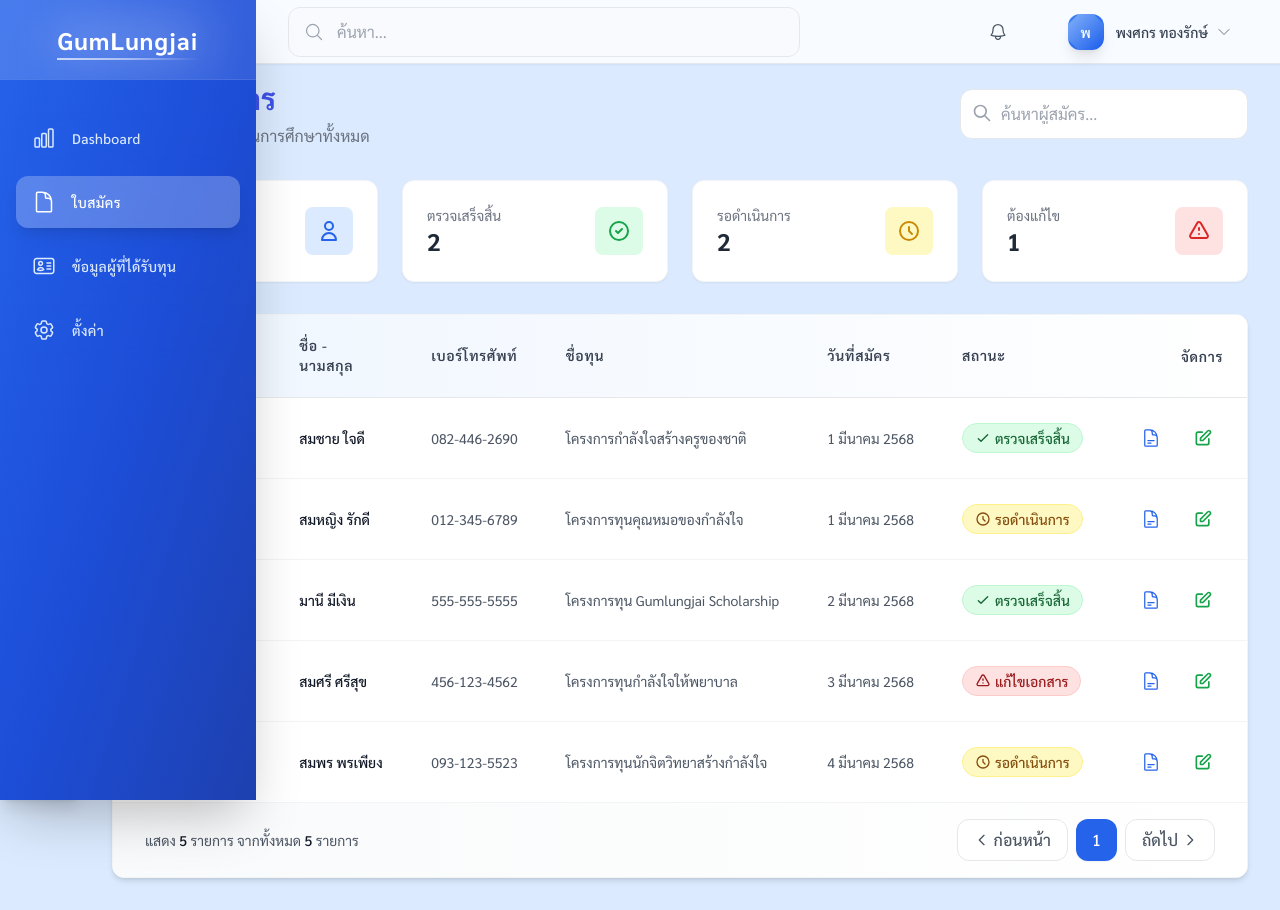
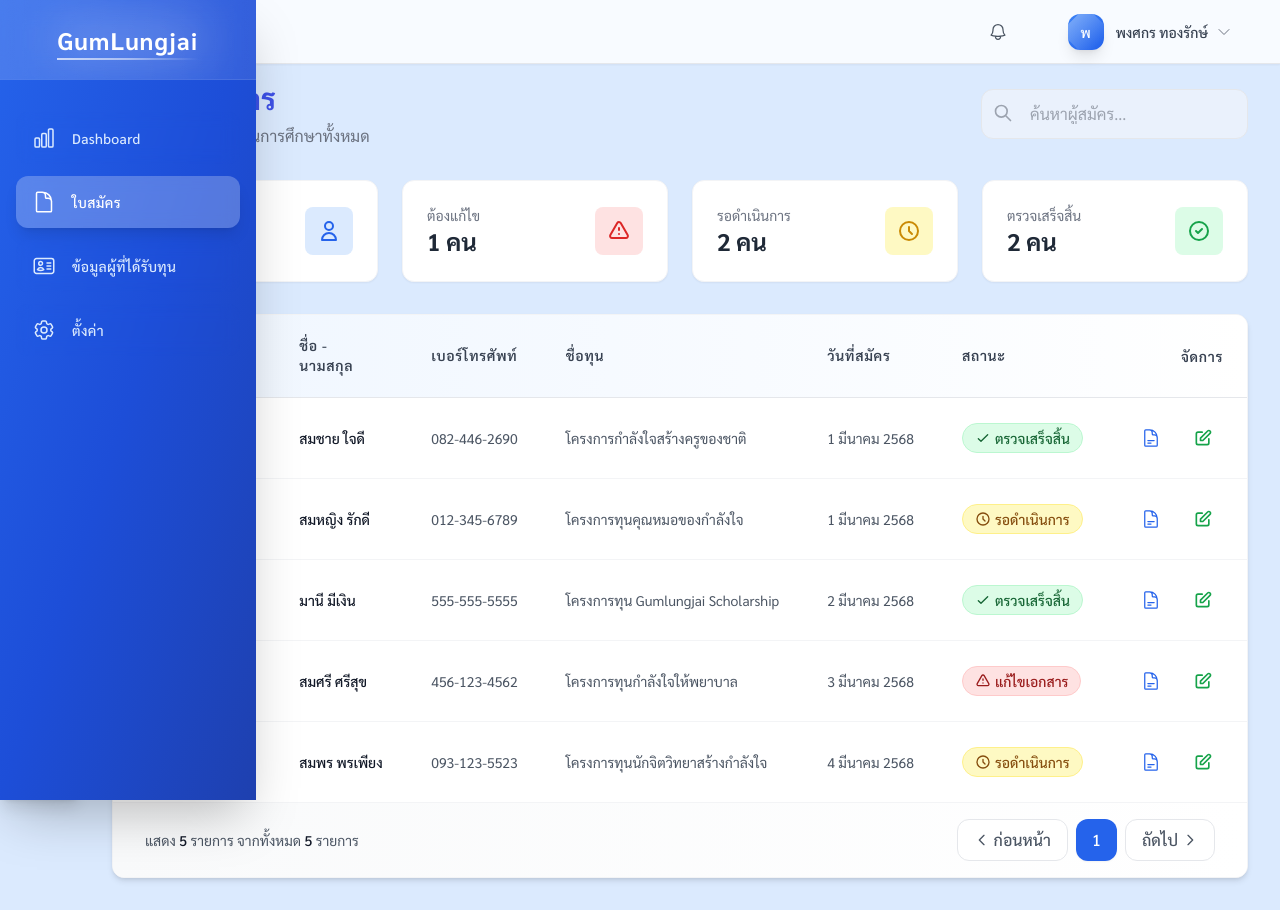
Before and after one commit to CKMarineTest/LoginGumlungjai, a Vue app: page /thegift_backoffice/registerform in a window 1280 px wide. Built offline with nearby package versions, Linux system fonts and the light colour scheme.

Commit message:
Revision 44

```diff
--- a/package.json
+++ b/package.json
@@ -15,6 +15,7 @@
     "jspdf": "^2.5.2",
     "lucide-vue-next": "^0.473.0",
     "pinia": "^3.0.1",
+    "sweetalert2": "^11.17.2",
     "vue": "^3.2.13",
     "vue-router": "^4.5.0",
     "vue3-toastify": "^0.2.8"
--- a/src/components/Menu/SidebarComponent.vue
+++ b/src/components/Menu/SidebarComponent.vue
@@ -59,10 +59,10 @@
           :class="[isExpanded ? 'left-64' : 'left-20']">
           <div class="flex-1 max-w-lg">
             <div class="relative group">
-              <magnifying-glass-icon
-                class="w-5 h-5 absolute left-4 top-1/2 transform -translate-y-1/2 text-gray-400 transition-colors duration-300 group-hover:text-blue-500" />
-              <input type="text" v-model="searchQuery" placeholder="ค้นหา..."
-                class="w-full pl-12 pr-4 py-3 rounded-xl border border-gray-200 focus:outline-none focus:ring-2 focus:ring-blue-500 focus:border-transparent transition-all duration-300 bg-gray-50/50 hover:bg-white/90">
+              <!-- <magnifying-glass-icon
+                class="w-5 h-5 absolute left-4 top-1/2 transform -translate-y-1/2 text-gray-400 transition-colors duration-300 group-hover:text-blue-500" /> -->
+              <!-- <input type="text" v-model="searchQuery" placeholder="ค้นหา..."
+                class="w-full pl-12 pr-4 py-3 rounded-xl border border-gray-200 focus:outline-none focus:ring-2 focus:ring-blue-500 focus:border-transparent transition-all duration-300 bg-gray-50/50 hover:bg-white/90"> -->
               <div
                 class="absolute inset-0 border border-transparent group-hover:border-blue-100 rounded-xl pointer-events-none transition-colors duration-300">
               </div>
@@ -166,7 +166,7 @@ import {
   Cog6ToothIcon,
   BellIcon,
   ChevronDownIcon,
-  MagnifyingGlassIcon,
+  // MagnifyingGlassIcon,
   DocumentIcon,
   UserIcon,
   IdentificationIcon
@@ -176,7 +176,7 @@ const router = useRouter();
 const isExpanded = ref(false);
 const showNotifications = ref(false);
 const showProfileMenu = ref(false);
-const searchQuery = ref('');
+// const searchQuery = ref('');
 const userName = ref('พงศกร ทองรักษ์');
 
 const menuItems = ref([
--- a/src/components/PrintDataComponent.vue
+++ b/src/components/PrintDataComponent.vue
@@ -1,6 +1,6 @@
 <template>
     <div class="flex justify-end">
-        <button class="bg-blue-500 shadow-lg w-40 rounded-lg p-2 text-white hover:bg-blue-600" @click="handlePrintData">
+        <button class="bg-blue-500 shadow-lg w-20 rounded-lg p-2 text-white hover:bg-blue-600" @click="handlePrintData">
             <center>
                 <PrinterIcon class="w-10 h-10" />
                 <p class="mt-1">Print</p>
--- a/src/components/RegisterFormComponent.vue
+++ b/src/components/RegisterFormComponent.vue
@@ -1,10 +1,9 @@
 <template>
-  <div
-    class="min-h-screen w-full bg-blue-100 flex"
-  >
+  <div class="min-h-screen w-full bg-blue-100 flex">
     <aside class="w-20 fixed left-0 top-0 bottom-0 bg-gray-900 shadow-lg z-10">
       <SidebarComponent />
     </aside>
+
     <main class="flex-1 ml-20 p-4 md:p-6 lg:p-8">
       <br />
       <br />
@@ -26,7 +25,7 @@
               v-model="searchQuery"
               type="text"
               placeholder="ค้นหาผู้สมัคร..."
-              class="pl-10 pr-4 py-3 w-full md:w-72 rounded-xl border border-gray-200 focus:border-blue-400 focus:ring-2 focus:ring-blue-100 transition-all duration-300 outline-none"
+              class="w-full pl-12 pr-4 py-3 rounded-xl border border-gray-200 focus:outline-none focus:ring-2 focus:ring-blue-500 focus:border-transparent transition-all duration-300 bg-gray-50/50 hover:bg-white/90"
             />
             <svg
               xmlns="http://www.w3.org/2000/svg"
@@ -51,11 +50,11 @@
           <div
             class="bg-white p-6 rounded-xl shadow-sm border border-gray-100 transform transition hover:scale-105 duration-300"
           >
-            <div class="flex justify-between items-center">
+            <div @click="filterByStatus()" class="flex justify-between items-center cursor-pointer">
               <div>
                 <p class="text-gray-500 text-sm">ผู้สมัครทั้งหมด</p>
                 <p class="text-2xl font-bold text-gray-800">
-                  {{ data.length }}
+                  {{ data.length }} คน
                 </p>
               </div>
               <div class="bg-blue-100 p-3 rounded-lg">
@@ -80,15 +79,17 @@
           <div
             class="bg-white p-6 rounded-xl shadow-sm border border-gray-100 transform transition hover:scale-105 duration-300"
           >
-            <div class="flex justify-between items-center">
+            <div @click="filterByStatus('แก้ไขเอกสาร')" class="flex justify-between items-center cursor-pointer">
               <div>
-                <p class="text-gray-500 text-sm">ตรวจเสร็จสิ้น</p>
-                <p class="text-2xl font-bold text-gray-800">{{ statusCounts['ตรวจเสร็จสิ้น'] || 0 }}</p>
+                <p class="text-gray-500 text-sm">ต้องแก้ไข</p>
+                <p class="text-2xl font-bold text-gray-800">
+                  {{ statusCounts["แก้ไขเอกสาร"] || 0 }} คน
+                </p>
               </div>
-              <div class="bg-green-100 p-3 rounded-lg">
+              <div class="bg-red-100 p-3 rounded-lg">
                 <svg
                   xmlns="http://www.w3.org/2000/svg"
-                  class="h-6 w-6 text-green-600"
+                  class="h-6 w-6 text-red-600"
                   fill="none"
                   viewBox="0 0 24 24"
                   stroke="currentColor"
@@ -97,7 +98,7 @@
                     stroke-linecap="round"
                     stroke-linejoin="round"
                     stroke-width="2"
-                    d="M9 12l2 2 4-4m6 2a9 9 0 11-18 0 9 9 0 0118 0z"
+                    d="M12 9v2m0 4h.01m-6.938 4h13.856c1.54 0 2.502-1.667 1.732-3L13.732 4c-.77-1.333-2.694-1.333-3.464 0L3.34 16c-.77 1.333.192 3 1.732 3z"
                   />
                 </svg>
               </div>
@@ -107,10 +108,12 @@
           <div
             class="bg-white p-6 rounded-xl shadow-sm border border-gray-100 transform transition hover:scale-105 duration-300"
           >
-            <div class="flex justify-between items-center">
+            <div @click="filterByStatus('รอดำเนินการ')" class="flex justify-between items-center cursor-pointer">
               <div>
                 <p class="text-gray-500 text-sm">รอดำเนินการ</p>
-                <p class="text-2xl font-bold text-gray-800">{{ statusCounts['รอดำเนินการ'] || 0 }}</p>
+                <p class="text-2xl font-bold text-gray-800">
+                  {{ statusCounts["รอดำเนินการ"] || 0 }} คน
+                </p>
               </div>
               <div class="bg-yellow-100 p-3 rounded-lg">
                 <svg
@@ -134,15 +137,17 @@
           <div
             class="bg-white p-6 rounded-xl shadow-sm border border-gray-100 transform transition hover:scale-105 duration-300"
           >
-            <div class="flex justify-between items-center">
+            <div @click="filterByStatus('ตรวจเสร็จสิ้น')" class="flex justify-between items-center cursor-pointer">
               <div>
-                <p class="text-gray-500 text-sm">ต้องแก้ไข</p>
-                <p class="text-2xl font-bold text-gray-800">{{ statusCounts['แก้ไขเอกสาร'] || 0 }}</p>
+                <p class="text-gray-500 text-sm">ตรวจเสร็จสิ้น</p>
+                <p class="text-2xl font-bold text-gray-800">
+                  {{ statusCounts['ตรวจเสร็จสิ้น'] || 0 }} คน
+                </p>
               </div>
-              <div class="bg-red-100 p-3 rounded-lg">
+              <div class="bg-green-100 p-3 rounded-lg">
                 <svg
                   xmlns="http://www.w3.org/2000/svg"
-                  class="h-6 w-6 text-red-600"
+                  class="h-6 w-6 text-green-600"
                   fill="none"
                   viewBox="0 0 24 24"
                   stroke="currentColor"
@@ -151,7 +156,7 @@
                     stroke-linecap="round"
                     stroke-linejoin="round"
                     stroke-width="2"
-                    d="M12 9v2m0 4h.01m-6.938 4h13.856c1.54 0 2.502-1.667 1.732-3L13.732 4c-.77-1.333-2.694-1.333-3.464 0L3.34 16c-.77 1.333.192 3 1.732 3z"
+                    d="M9 12l2 2 4-4m6 2a9 9 0 11-18 0 9 9 0 0118 0z"
                   />
                 </svg>
               </div>
@@ -165,7 +170,10 @@
           <div class="overflow-x-auto">
             <table class="min-w-full divide-y divide-gray-200">
               <thead>
-                <tr class="bg-gradient-to-r from-blue-50 to-white" align="center">
+                <tr
+                  class="bg-gradient-to-r from-blue-50 to-white"
+                  align="center"
+                >
                   <th
                     v-for="header in headers"
                     :key="header.key"
@@ -200,7 +208,6 @@
                   v-for="item in sortedAndFilteredData"
                   :key="item.id_card"
                   class="group hover:bg-gradient-to-r hover:from-blue-50/50 hover:to-transparent transition-all duration-300"
-
                 >
                   <td class="px-6 py-5 whitespace-nowrap text-sm">
                     <div class="flex items-center gap-3">
@@ -419,6 +426,7 @@ import router from "@/router";
 const searchQuery = ref("");
 const sortKey = ref("id_card");
 const sortOrder = ref("asc");
+const filteredStatus = ref(null);
 
 const headers = [
   { key: "id_card", label: "รหัสประจำตัวประชาชน" },
@@ -482,6 +490,10 @@ const statusCounts = computed(() => {
 const sortedAndFilteredData = computed(() => {
   let result = [...data.value];
 
+  if(filteredStatus.value) {
+    result = result.filter(item => item.status === filteredStatus.value)
+  }
+
   if (searchQuery.value) {
     result = result.filter((item) =>
       Object.values(item).some((value) =>
@@ -503,6 +515,10 @@ const sortedAndFilteredData = computed(() => {
 
   return result;
 });
+
+const filterByStatus = (status) => {
+    filteredStatus.value = status;
+}
 
 const sortBy = (key) => {
   if (sortKey.value === key) {
--- a/src/views/DocumentdataView.vue
+++ b/src/views/DocumentdataView.vue
@@ -1,5 +1,4 @@
 <template>
-
     <div>
         <DocumentdataComponent />
     </div>
```
Also changed, not shown: src/components/DocumentdataComponent.vue (+50 -1 lines), 1 other file (tests, documents, lock files or other folders).
